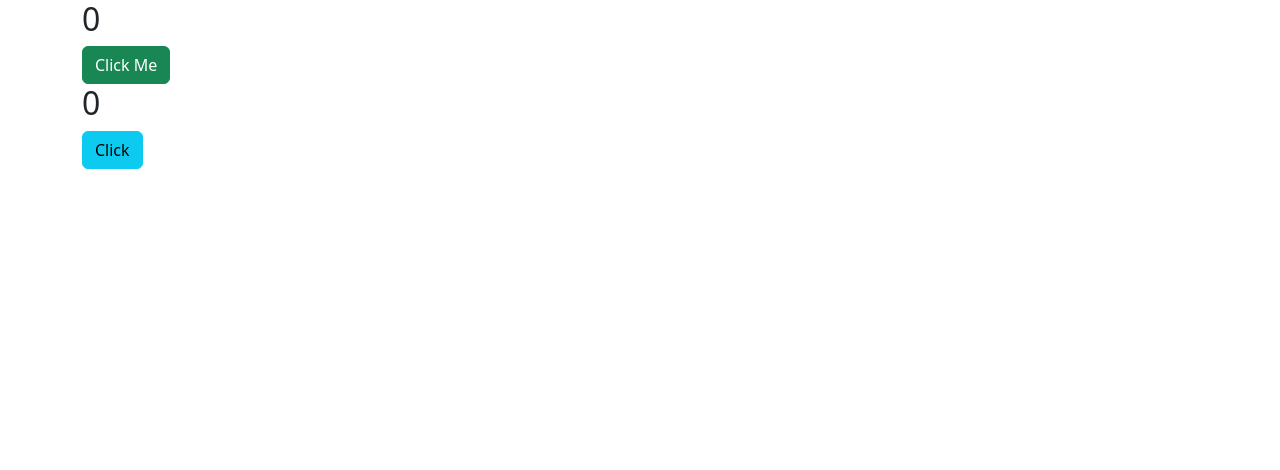
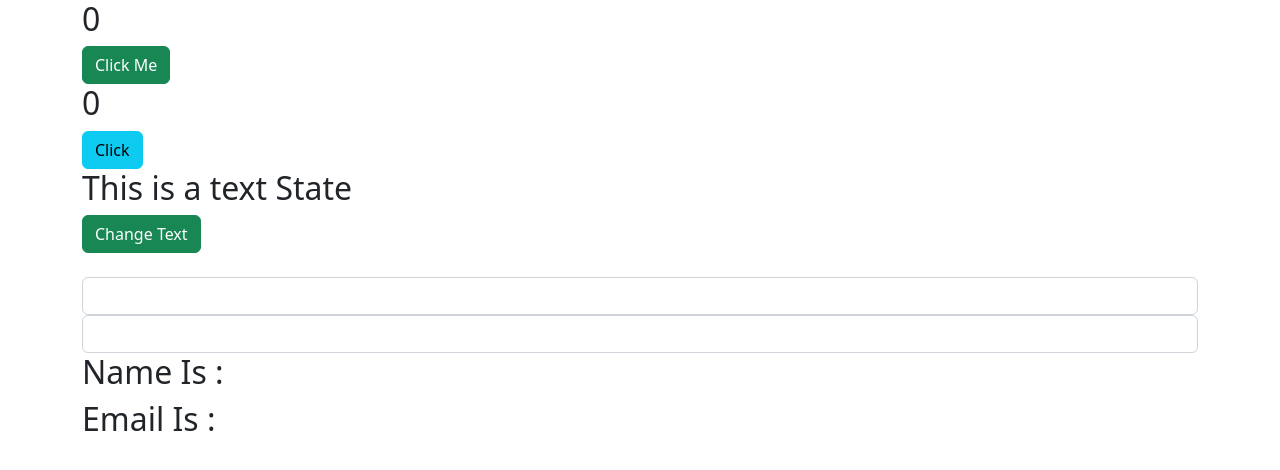
Before and after one commit to BrivaHamisi/my-app, a React (Create React App) app: page / in a window 1280 px wide. Shown: the top 470 px of the page. Built offline with nearby package versions, Linux system fonts and the light colour scheme.

Commit message:
Last Stable

```diff
--- a/src/components/CounterHook.js
+++ b/src/components/CounterHook.js
@@ -3,10 +3,23 @@ import React, {useState} from 'react'
 export default function CounterHook() {
 
     const [count, setCount] = useState(0)
+    const [text, SetText] = useState('This is a text State')
+    const [info, setInfo] = useState({name:'',email:'' })
   return (
     <div>
         <h2>{count}</h2>
-        <button onClick={() => setCount(count+1)} className='btn btn-info'>Click</button>
+        <button onClick={() => setCount(count+1  )} className='btn btn-info'>Click</button>
+        <h2>{text}</h2>
+        <button onClick={() => SetText('This is My Name' )} className='btn btn-success'>Change Text</button>
+        <br/>
+        <br/>
+        <input type='text' className='form-control' value={info.name}
+        onChange={e => setInfo({...info, name:e.target.value})}/>
+        <input type='text' className='form-control' value={info.email}
+        onChange={e => setInfo({...info, email:e.target.value})}/>
+
+        <h2>Name Is : {info.name} </h2>
+        <h2>Email Is : {info.email} </h2>
     </div>
   )
 }
```
